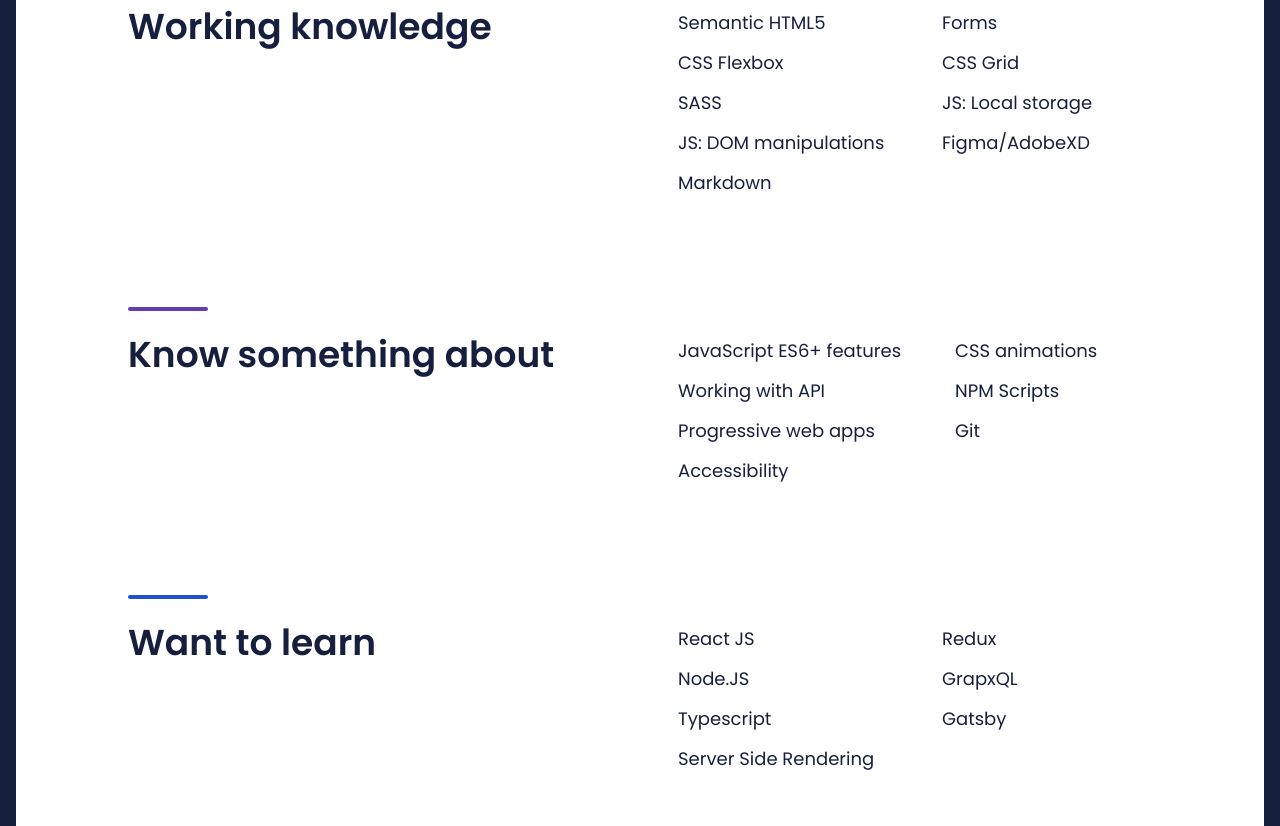
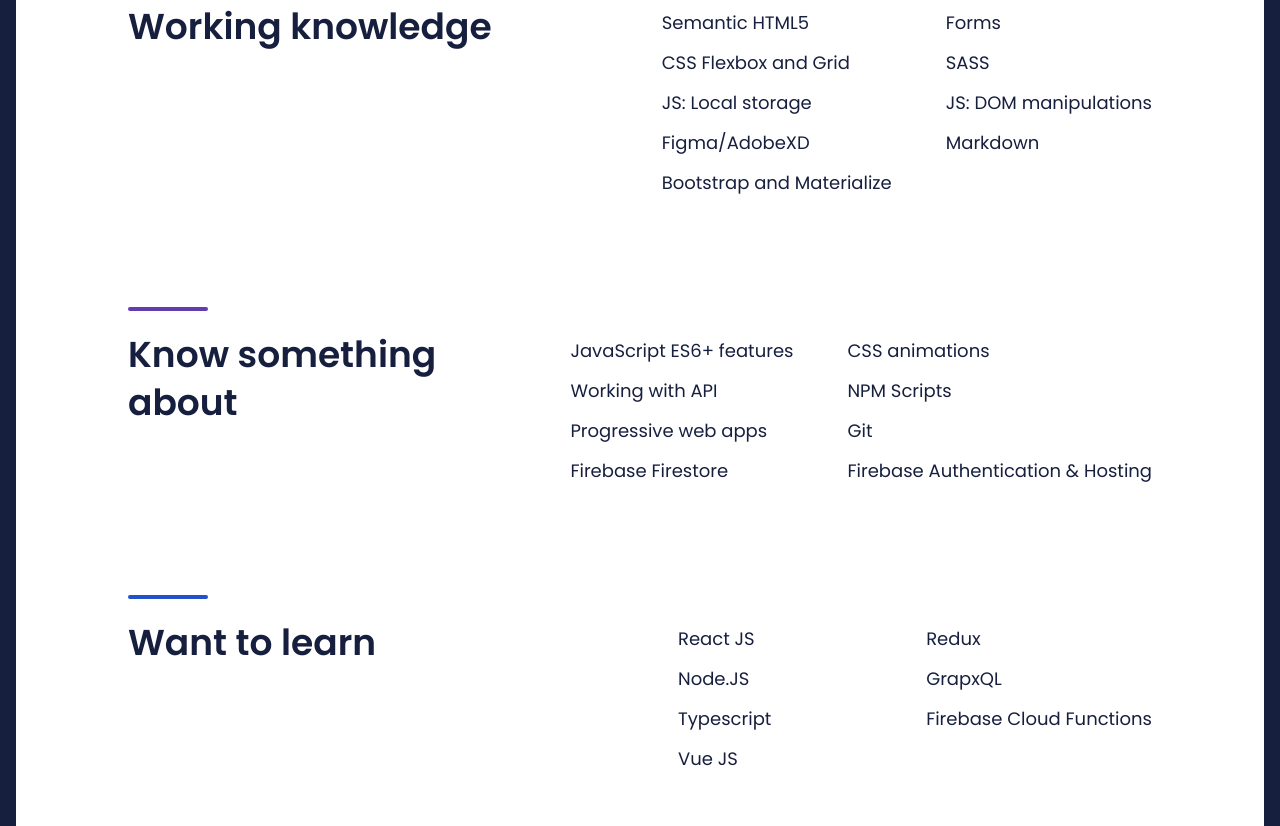
Before and after one commit to kamilbaczynski/kamilbaczynski, a website: page src/content/index.html in a window 1280 px wide. Shown: the part 1094-1920 px from the top of the page. Drawn offline with nearby package versions, Linux system fonts and the light colour scheme; files that its build step writes are made by us from their sources; no server answers; files whose address does not match are found by name.

Commit message:
Updating skills content

```diff
--- a/src/content/index.html
+++ b/src/content/index.html
@@ -47,13 +47,13 @@
         <ul class="skill__list">
           <li class="skill__list--item">Semantic HTML5</li>
           <li class="skill__list--item">Forms</li>
-          <li class="skill__list--item">CSS Flexbox</li>
-          <li class="skill__list--item">CSS Grid</li>
+          <li class="skill__list--item">CSS Flexbox and Grid</li>
           <li class="skill__list--item">SASS</li>
           <li class="skill__list--item">JS: Local storage</li>
           <li class="skill__list--item">JS: DOM manipulations</li>
           <li class="skill__list--item">Figma/AdobeXD</li>
           <li class="skill__list--item">Markdown</li>
+          <li class="skill__list--item">Bootstrap and Materialize</li>
         </ul>
       </article>
 
@@ -66,7 +66,8 @@
           <li class="skill__list--item">NPM Scripts</li>
           <li class="skill__list--item">Progressive web apps</li>
           <li class="skill__list--item">Git</li>
-          <li class="skill__list--item">Accessibility</li>
+          <li class="skill__list--item">Firebase Firestore</li>
+          <li class="skill__list--item">Firebase Authentication & Hosting</li>
         </ul>
       </article>
 
@@ -78,8 +79,9 @@
           <li class="skill__list--item">Node.JS</li>
           <li class="skill__list--item">GrapxQL</li>
           <li class="skill__list--item">Typescript</li>
-          <li class="skill__list--item">Gatsby</li>
-          <li class="skill__list--item">Server Side Rendering</li>
+          <li class="skill__list--item">Firebase Cloud Functions</li>
+          <li class="skill__list--item">Vue JS</li>
+
         </ul>
       </article>
     </section>
```
